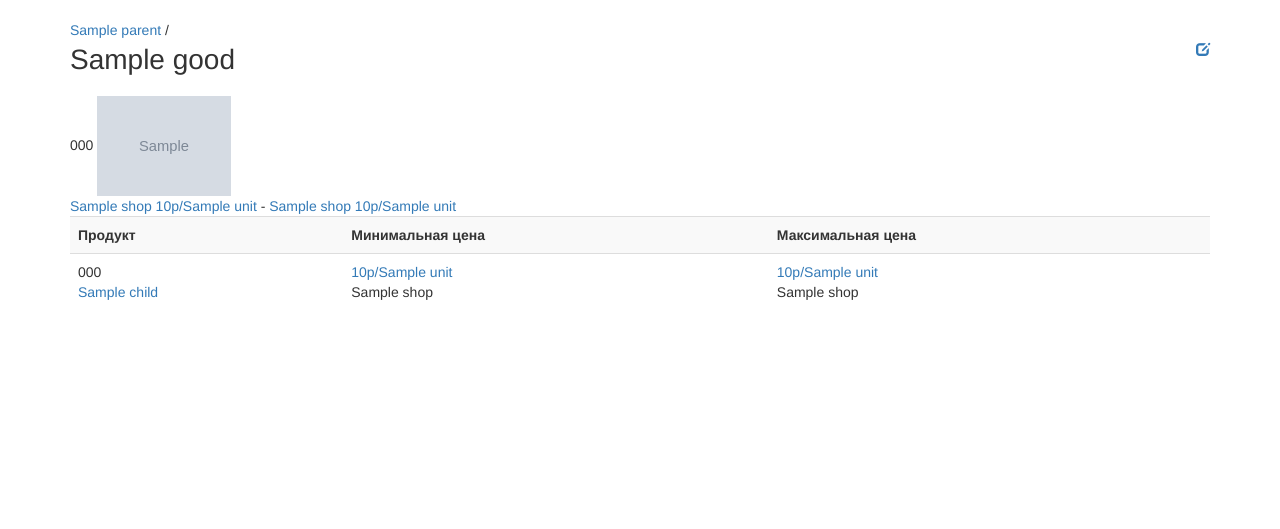
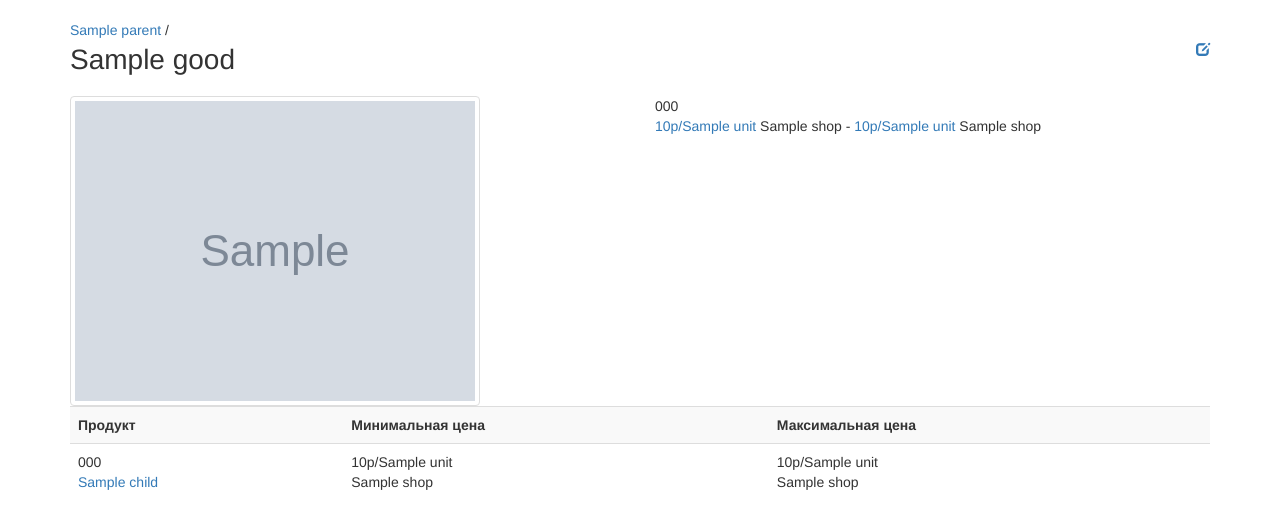
Before and after one commit to vtk13/ccc, a Django app: template cc/goods/templates/goods/view.html in a window 1280 px wide. Shown: the part 52-581 px from the top of the page. Run offline with Django 3.2, Linux system fonts and the light colour scheme; the template is opened without the code that fills it: most values are stand-ins (such as "Sample title", 1, 10 or a date in 2020); grey boxes marked "Sample" are stand-in pictures; some libraries are stand-ins or nearby versions.

Commit message:
Refactor good view template

```diff
--- a/cc/goods/static/goods/css/screen.css
+++ b/cc/goods/static/goods/css/screen.css
@@ -31,3 +31,6 @@ h3 {
 .row.userMessages p.bg-info {
     padding: 10px;
 }
+.good-images .img-thumbnail {
+    height: 100px;
+}
--- a/cc/goods/templates/goods/view.html
+++ b/cc/goods/templates/goods/view.html
@@ -22,28 +22,29 @@
         <a class="pull-right" href="/goods/edit/{{ good.id }}"><span class="glyphicon glyphicon-edit"></span></a>
         <h1>{{ good.title }}</h1>
         <div class="row">
-            <div class="col-xs-12">
-                {{ good.bar_code }}
+            <div class="col-xs-6">
                 {% for image in images %}
-                    <img src="{{ image.image.url }}" height="100">
+                    <img class="img-thumbnail" src="{{ image.image.url }}">
                 {% endfor %}
+            </div>
+            <div class="col-xs-6">
+                {{ good.bar_code }}<br>
 
-                <div>
                 {% if good.min %}
-                    <a href="{% url 'cost_view' good.min.id %}" class="min-price">
+                    <a href="{% url 'good_view' good.min.good.id %}" class="min-price">
+                        {{ good.min.unit_cost_str }}р/{{ good.unit.title }}
+                        {% if good.packed %}{{ good.min.pack_cost_str }}р/уп{% endif %}</a>
                     {{ good.min.shop.title }}
-                        {{ good.min.unit_cost_str }}р/{{ good.unit.title }}
-                        {% if good.packed %}{{ good.min.pack_cost_str }}р/уп{% endif %}
-                    </a>
                     -
-                    <a href="{% url 'cost_view' good.max.id %}" class="max-price">
+                    <a href="{% url 'good_view' good.max.good.id %}" class="min-price">
+                        {{ good.max.unit_cost_str }}р/{{ good.unit.title }}
+                        {% if good.packed %}{{ good.max.pack_cost_str }}р/уп{% endif %}</a>
                     {{ good.max.shop.title }}
-                        {{ good.max.unit_cost_str }}р/{{ good.unit.title }}
-                        {% if good.packed %}{{ good.max.pack_cost_str }}р/уп{% endif %}
-                    </a>
                 {% endif %}
             </div>
-
+        </div>
+        <div class="row">
+            <div class="col-xs-12">
                 {% if children %}
                     <table class="table table-striped">
                     <tr>
@@ -60,17 +61,15 @@
 
                         {% if child.min %}
                         <td>
-                            <a href="{% url 'cost_view' child.min.id %}" class="min-price">
                             {{ child.min.unit_cost_str }}р/{{ child.unit.title }}
                             {% if child.packed %}{{ child.min.pack_cost_str }}р/уп{% endif %}
-                            </a><br>
+                            <br>
                             {{ child.min.shop.title }}
                         </td>
                         <td>
-                            <a href="{% url 'cost_view' child.min.id %}" class="min-price">
                             {{ child.max.unit_cost_str }}р/{{ child.unit.title }}
                             {% if child.packed %}{{ child.max.pack_cost_str }}р/уп{% endif %}
-                            </a><br>
+                            <br>
                             {{ child.max.shop.title }}
                         </td>
                         {% else %}
--- a/cc/goods/templates/index/index.html
+++ b/cc/goods/templates/index/index.html
@@ -31,7 +31,7 @@
                         <button class="btn btn-success" type="submit">Купил сегодня</button>
                     </form>
                     <span class="text-muted small">{{ good.bar_code }}</span>
-                    <a href="{% url 'goods_view' good.id %}">{{ good.title }}</a>
+                    <a href="{% url 'good_view' good.id %}">{{ good.title }}</a>
                 </div>
             {% endfor %}
             </div>
--- a/cc/goods/templates/sales/list.html
+++ b/cc/goods/templates/sales/list.html
@@ -8,7 +8,7 @@
             {% for sale in sales %}
                 <li class="list-group-item">
                     <span class="text-muted small">{{ sale.timestamp|date }}</span>
-                    <a href="{% url 'goods_view' sale.good.id %}">{{ sale.good.title }}</a>
+                    <a href="{% url 'good_view' sale.good.id %}">{{ sale.good.title }}</a>
                     {{ sale.cost }}/{{ sale.amount }}
                 </li>
             {% endfor %}
--- a/cc/goods/urls.py
+++ b/cc/goods/urls.py
@@ -5,14 +5,13 @@ from . import views
 urlpatterns = [
     url(r'^$', views.index, name='index'),
     url(r'^goods/list$', views.goods_list, name='goods_list'),
-    url(r'^goods/view/(?P<good_id>[0-9]+)$', views.goods_view, name='goods_view'),
+    url(r'^goods/view/(?P<good_id>[0-9]+)$', views.good_view, name='good_view'),
     url(r'^goods/add$', views.GoodAdd.as_view(), name='good_add'),
     url(r'^goods/edit/(?P<pk>[0-9]+)$', views.GoodEdit.as_view(), name='good_edit'),
     url(r'^shops/list$', views.shops_list, name='shops_list'),
     url(r'^shops/add$', views.ShopAdd.as_view(), name='shop_add'),
     url(r'^sales/list$', views.sales_list, name='sales_list'),
     url(r'^sales/add$', views.CostAdd.as_view(), name='sale_add'),
-    url(r'^costs/view/(?P<cost_id>[0-9]+)$', views.cost_view, name='cost_view'),
     url(r'^ajax/goods/(?P<query>.*)$', views.ajax_goods, name='ajax_goods'),
     url(r'^ajax/shops/(?P<query>.*)$', views.ajax_shops, name='ajax_shops'),
 ]
```
Also changed, not shown: cc/goods/templates/costs/view.html (deleted, +0 -18 lines), cc/goods/views.py (+1 -10 lines). Lines whose indentation alone changed are shown as unchanged.
